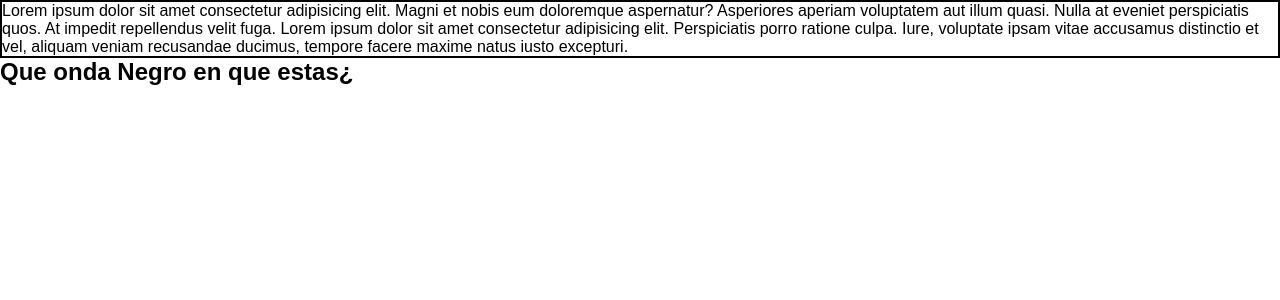
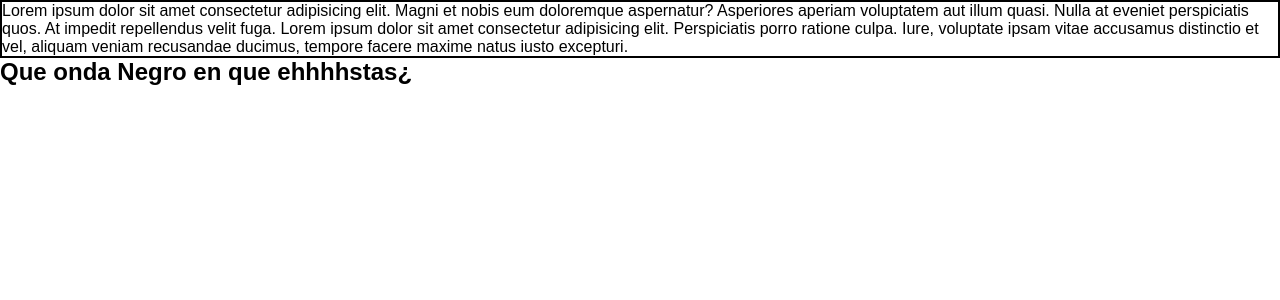
Before and after one commit to Focbri/proyectoR, a PHP site: page / in a window 1280 px wide. Shown: the part 69-369 px from the top of the page. Run offline with PHP 8.4, Linux system fonts and the light colour scheme.

Commit message:
negro ERES UNA MRD

```diff
--- a/Views/V_Inicio.php
+++ b/Views/V_Inicio.php
@@ -15,6 +15,6 @@
     <nav></nav>
   </header>
   <p class="parrafo">Lorem ipsum dolor sit amet consectetur adipisicing elit. Magni et nobis eum doloremque aspernatur? Asperiores aperiam voluptatem aut illum quasi. Nulla at eveniet perspiciatis quos. At impedit repellendus velit fuga. Lorem ipsum dolor sit amet consectetur adipisicing elit. Perspiciatis porro ratione culpa. Iure, voluptate ipsam vitae accusamus distinctio et vel, aliquam veniam recusandae ducimus, tempore facere maxime natus iusto excepturi.</p>
-  <h2>Que onda Negro en que estas¿</h2>
+  <h2>Que onda Negro en que ehhhhstas¿</h2>
 </body>
 </html>
```
